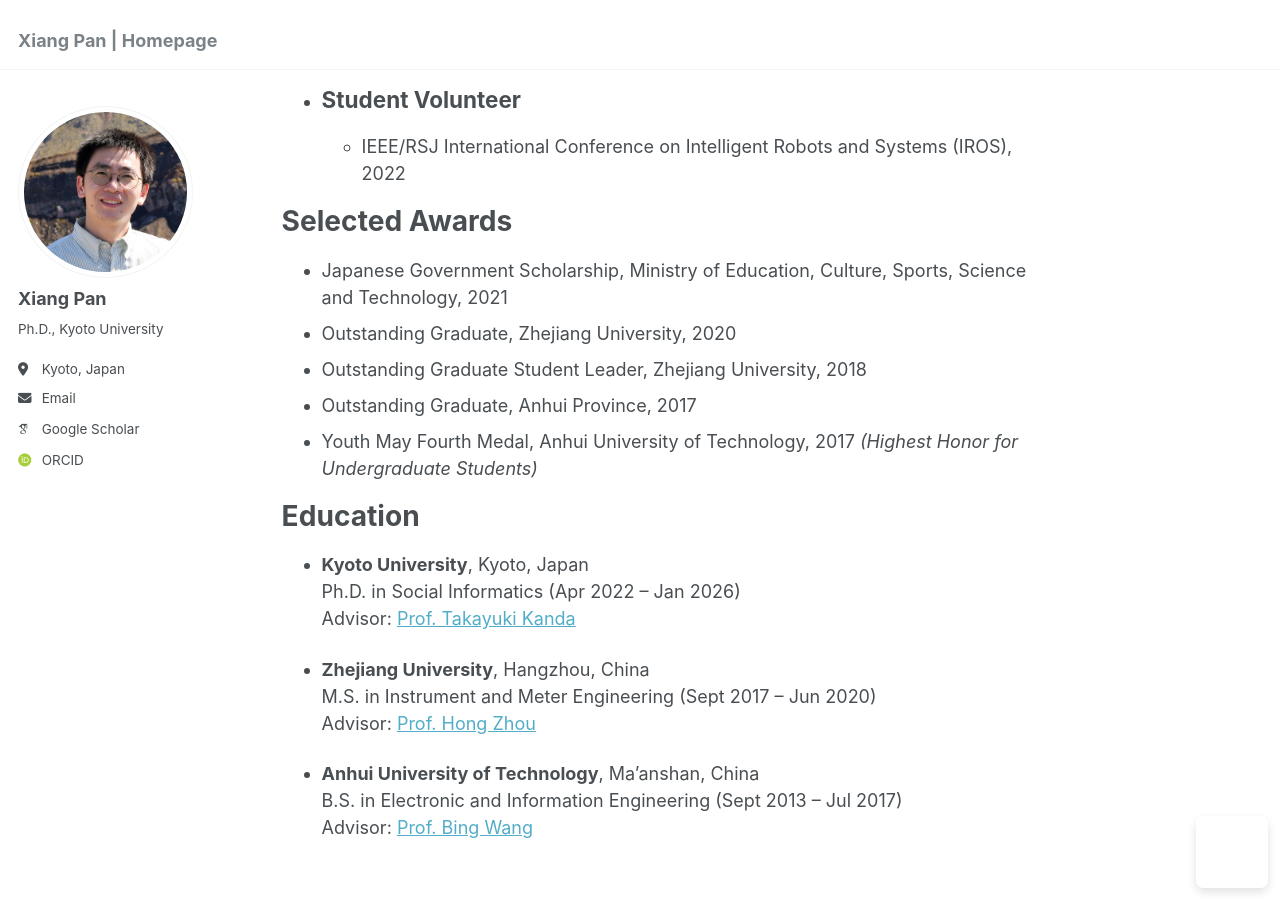
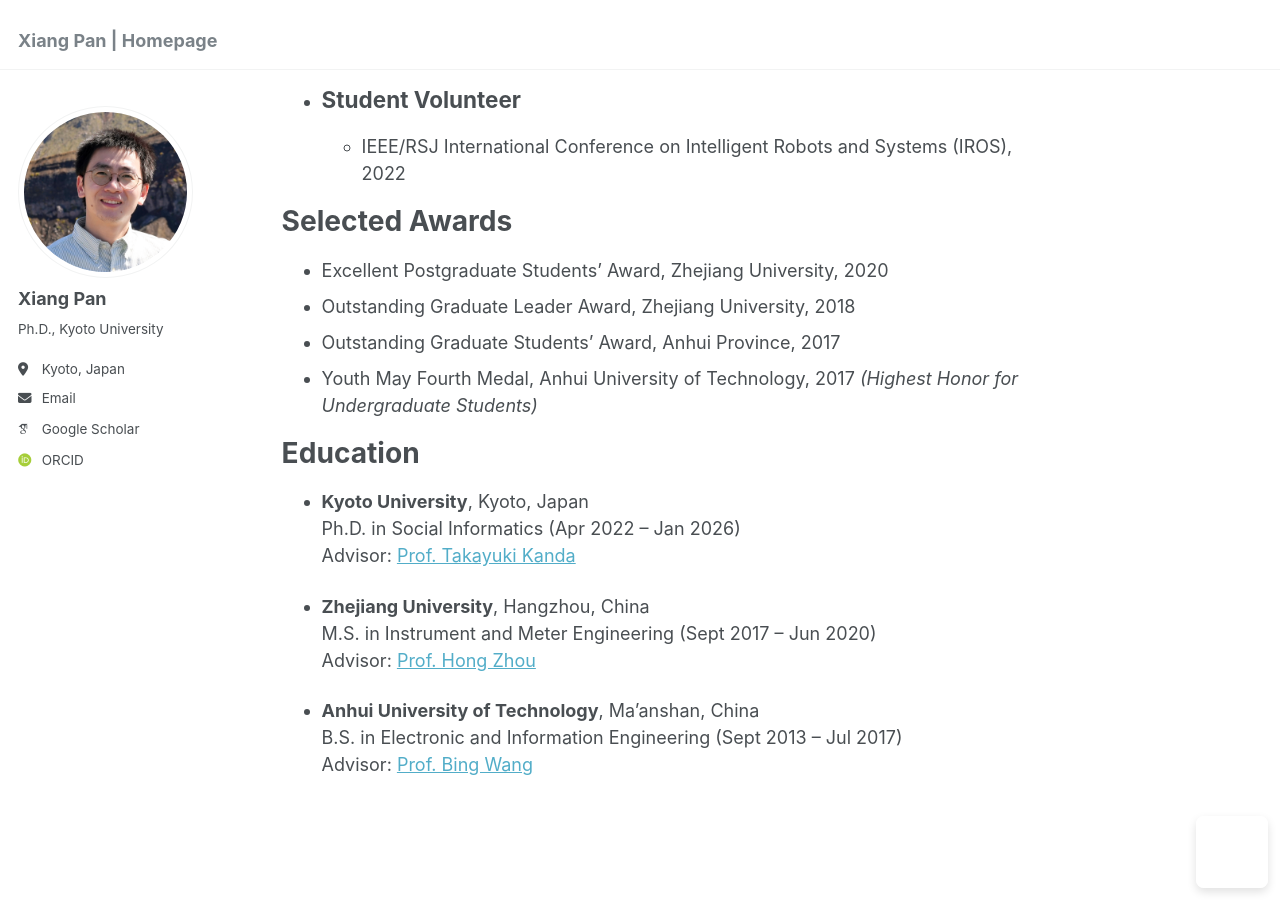
Before and after one commit to pan-xiang/pan-xiang.github.io, a Jekyll site: the page built from _pages/about.md, in a window 1280 px wide and 900 px high, scrolled down 2087 px. Built offline with Jekyll 4.4.1, drawn with Linux system fonts in a browser that asks for light colours; some web fonts are replaced; a script that is not in the unit is left out.

Commit message:
Update about.md

```diff
--- a/_pages/about.md
+++ b/_pages/about.md
@@ -120,10 +120,9 @@ I am a postdoctoral researcher in the [Human-Robot Interaction Lab](https://www.
 
 
 # Selected Awards
-- Japanese Government Scholarship, Ministry of Education, Culture, Sports, Science and Technology, 2021
-- Outstanding Graduate, Zhejiang University, 2020
-- Outstanding Graduate Student Leader, Zhejiang University, 2018
-- Outstanding Graduate, Anhui Province, 2017
+- Excellent Postgraduate Students' Award, Zhejiang University, 2020
+- Outstanding Graduate Leader Award, Zhejiang University, 2018
+- Outstanding Graduate Students' Award, Anhui Province, 2017
 - Youth May Fourth Medal, Anhui University of Technology, 2017 *(Highest Honor for Undergraduate Students)*
 
 
```
